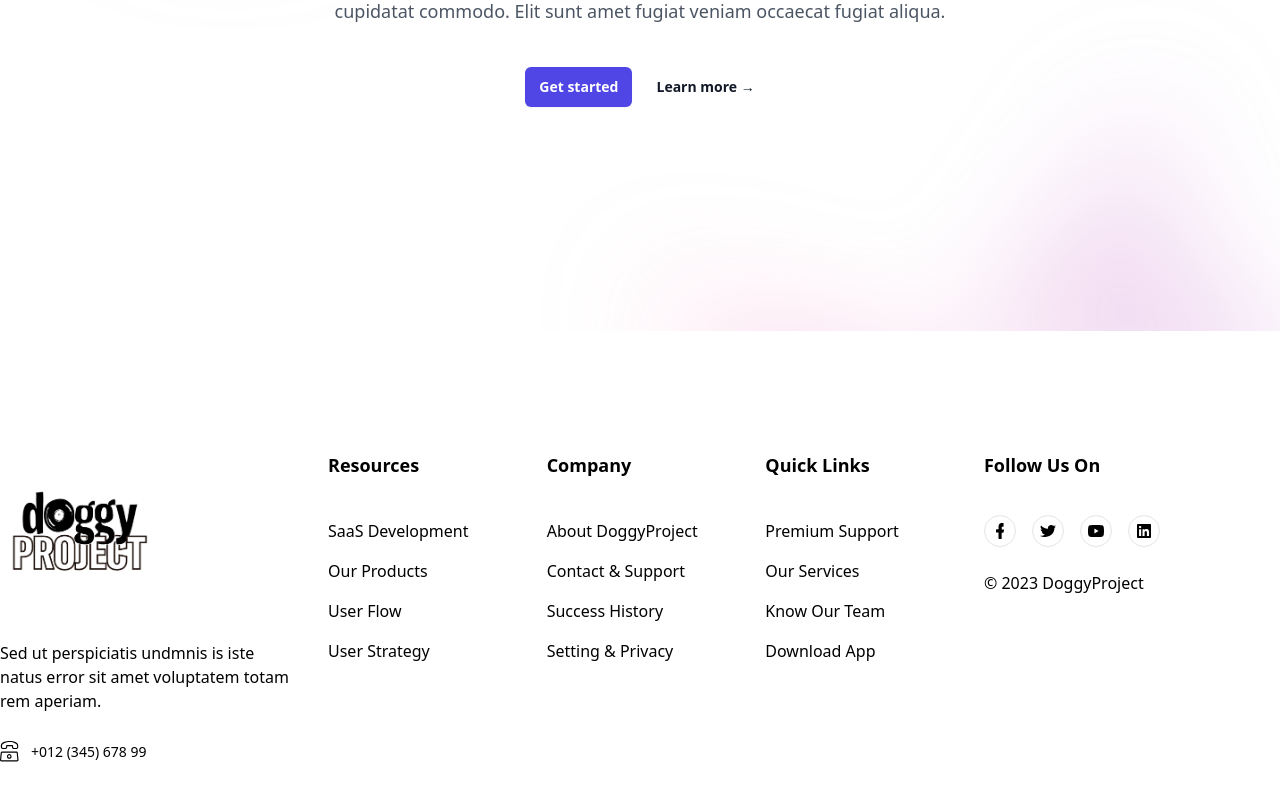
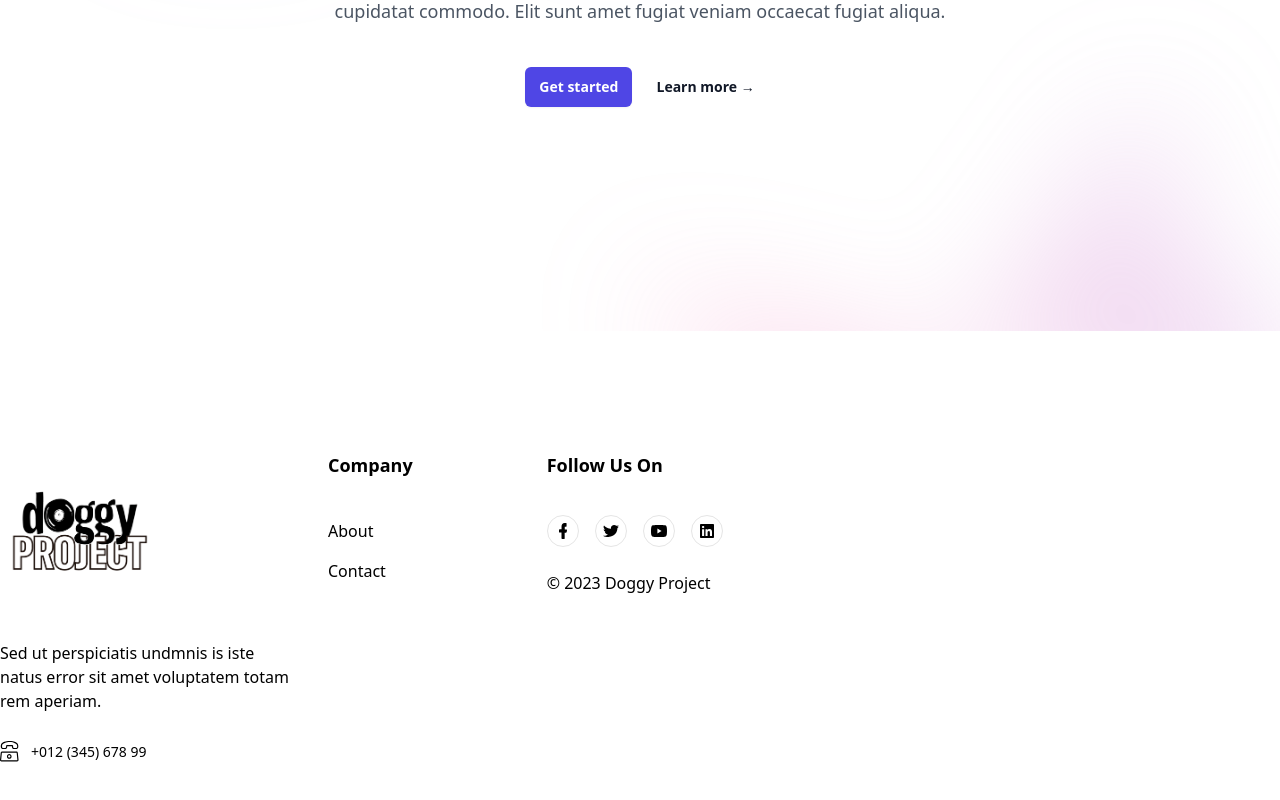
Before and after one commit to Forz70043/doggyproject, a Next.js app: page / in a window 1280 px wide. Shown: the part 465-1265 px from the top of the page. Built offline with nearby package versions, Linux system fonts and the light colour scheme.

Commit message:
Update Footer

```diff
--- a/components/Footers/Footer.js
+++ b/components/Footers/Footer.js
@@ -7,12 +7,14 @@ export default function Footer() {
 
   return (
   <>
-
   <footer className=" relative z-10 bg-white dark:bg-slate-800 pt-20 pb-10 lg:pt-[120px] lg:pb-20">
     <div className="container mx-auto">
       <div className="-mx-4 flex flex-wrap">
+        {/* first section icon description telephone */}
         <div className="w-full px-4 sm:w-2/3 lg:w-3/12">
+          {/* first section */}
           <div className="mb-10 w-full">
+            {/* logo */}
             <a href="#" className="mb-6 inline-block max-w-[160px]">
               <img
                 src="logo_empty.png"
@@ -20,10 +22,12 @@ export default function Footer() {
                 className="max-w-full"
               />
             </a>
+            {/* footer description */}
             <p className="text-body-color mb-7 text-base">
               Sed ut perspiciatis undmnis is iste natus error sit amet voluptatem
               totam rem aperiam.
             </p>
+            {/* telephone number */}
             <p className="text-dark flex items-center text-sm font-medium">
               <span className="text-primary mr-3">
                 <svg
@@ -47,7 +51,8 @@ export default function Footer() {
             </p>
           </div>
         </div>
-      <div className="w-full px-4 sm:w-1/2 lg:w-2/12">
+        {/* Resource Section*/}
+        {/* <div className="w-full px-4 sm:w-1/2 lg:w-2/12">
           <div className="mb-10 w-full">
             <h4 className="text-dark mb-9 text-lg font-semibold">{t('Resources')}</h4>
             <ul>
@@ -85,47 +90,27 @@ export default function Footer() {
               </li>
             </ul>
           </div>
-      </div>
+        </div> */}
+        {/* Company Section */}
         <div className="w-full px-4 sm:w-1/2 lg:w-2/12">
           <div className="mb-10 w-full">
             <h4 className="text-dark mb-9 text-lg font-semibold">{t('Company')}</h4>
             <ul>
               <li>
-              <a
-                href="#"
-                className="text-body-color hover:text-primary mb-2 inline-block text-base leading-loose"
-              >
-                About DoggyProject
+                <a href="/about" className="text-body-color hover:text-primary mb-2 inline-block text-base leading-loose">
+                  About
                 </a>
               </li>
               <li>
-              <a
-                href="#"
-                className="text-body-color hover:text-primary mb-2 inline-block text-base leading-loose"
-              >
-                Contact & Support
-              </a>
-            </li>
-            <li>
-              <a
-                href="#"
-                className="text-body-color hover:text-primary mb-2 inline-block text-base leading-loose"
-              >
-                Success History
-              </a>
-            </li>
-            <li>
-              <a
-                href="#"
-                className="text-body-color hover:text-primary mb-2 inline-block text-base leading-loose"
-              >
-                Setting & Privacy
+                <a href="contact" className="text-body-color hover:text-primary mb-2 inline-block text-base leading-loose">
+                  Contact
                 </a>
               </li>
             </ul>
           </div>
         </div>
-      <div className="w-full px-4 sm:w-1/2 lg:w-2/12">
+        {/* Quick Links */}
+        {/* <div className="w-full px-4 sm:w-1/2 lg:w-2/12">
           <div className="mb-10 w-full">
             <h4 className="text-dark mb-9 text-lg font-semibold">{t('Quick Links')}</h4>
             <ul>
@@ -163,7 +148,8 @@ export default function Footer() {
               </li>
             </ul>
           </div>
-      </div>
+        </div> */}
+        {/* Social Section */}
         <div className="w-full px-4 sm:w-1/2 lg:w-3/12">
           <div className="mb-10 w-full">
             <h4 className="text-dark mb-9 text-lg font-semibold">{t('Follow Us On')}</h4>
@@ -229,7 +215,7 @@ export default function Footer() {
                 </svg>
               </a>
             </div>
-          <p className="text-body-color text-base">&copy; {currentYear} DoggyProject</p>
+            <p className="text-body-color text-base">&copy; {currentYear} Doggy Project</p>
           </div>
         </div>
       </div>
@@ -291,8 +277,6 @@ export default function Footer() {
       </span>
     </div> */}
   </footer>
-
-
   </>
   );
 }
```
Lines whose indentation alone changed are shown as unchanged.
